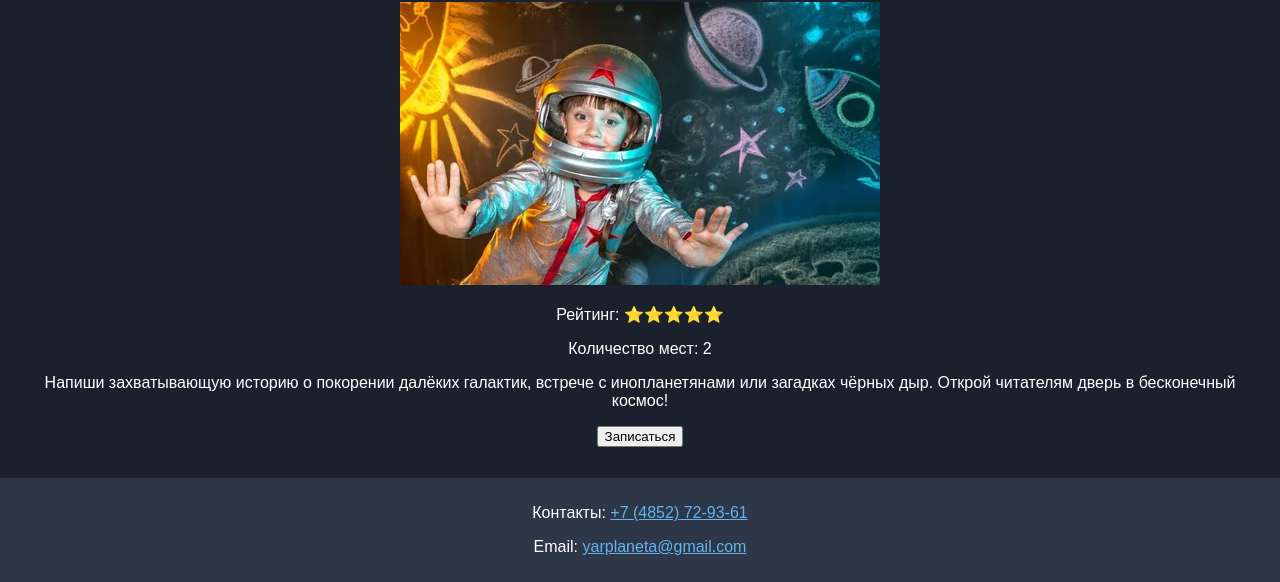
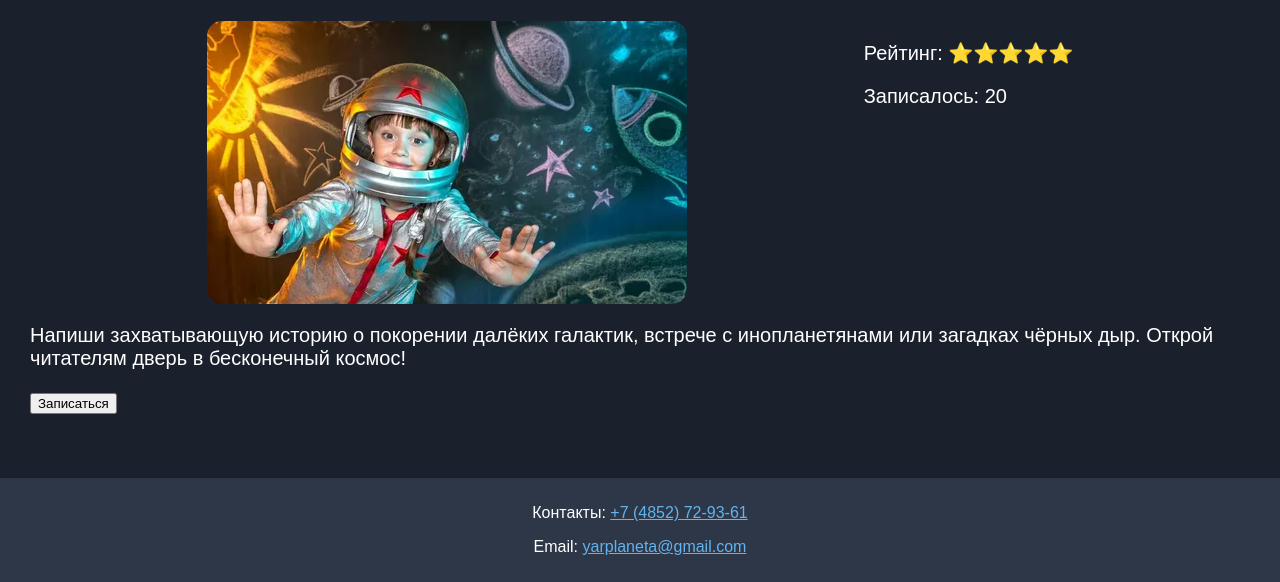
Before and after one commit to 1lyaaksenov/Yagks_project, a plain HTML site: page pages/konkurs1.html in a window 1280 px wide. Shown: the part 218-800 px from the top of the page. Drawn offline with Linux system fonts and the light colour scheme.

Commit message:
fix konkurs1

```diff
--- a/pages/konkurs1.html
+++ b/pages/konkurs1.html
@@ -116,7 +116,7 @@
 
         .content-div {
             padding: 30px;
-            text-align: center;
+            font-size: 20px;
             display: flex;
             flex-wrap: wrap;
             justify-content: flex-start;
@@ -124,17 +124,25 @@
             flex-direction: column;
         }
 
-        .content-div td {
-            height: 50px;
-            padding: 0px 5px;
-            border: 2px rgb(179, 179, 179) solid;
-            text-align: center;
-        }
-
         footer {
             background-color: #2d3748;
             text-align: center;
             padding: 10px;
+        }
+
+        .img-div {
+            display: flex;
+            flex-wrap: wrap;
+            justify-content: space-evenly;
+
+        }
+
+        img {
+            border-radius: 15px;
+        }
+
+        .raiting-div {
+            text-align: left;
         }
     </style>
 </head>
@@ -163,10 +171,12 @@
 
             <DIV>
                 <h1>Конкурс "Космический рассказ"</h1>
-                <div>
+                <div class="img-div">
                     <img src="../img/konk1.png">
-                    <p>Рейтинг: ⭐⭐⭐⭐⭐</p>
-                    <p>Количество мест: 2</p>
+                    <div class="raiting-div">
+                        <p>Рейтинг: ⭐⭐⭐⭐⭐</p>
+                        <p>Записалось: 20</p>
+                    </div>
                 </div>
 
                 <p>
```
